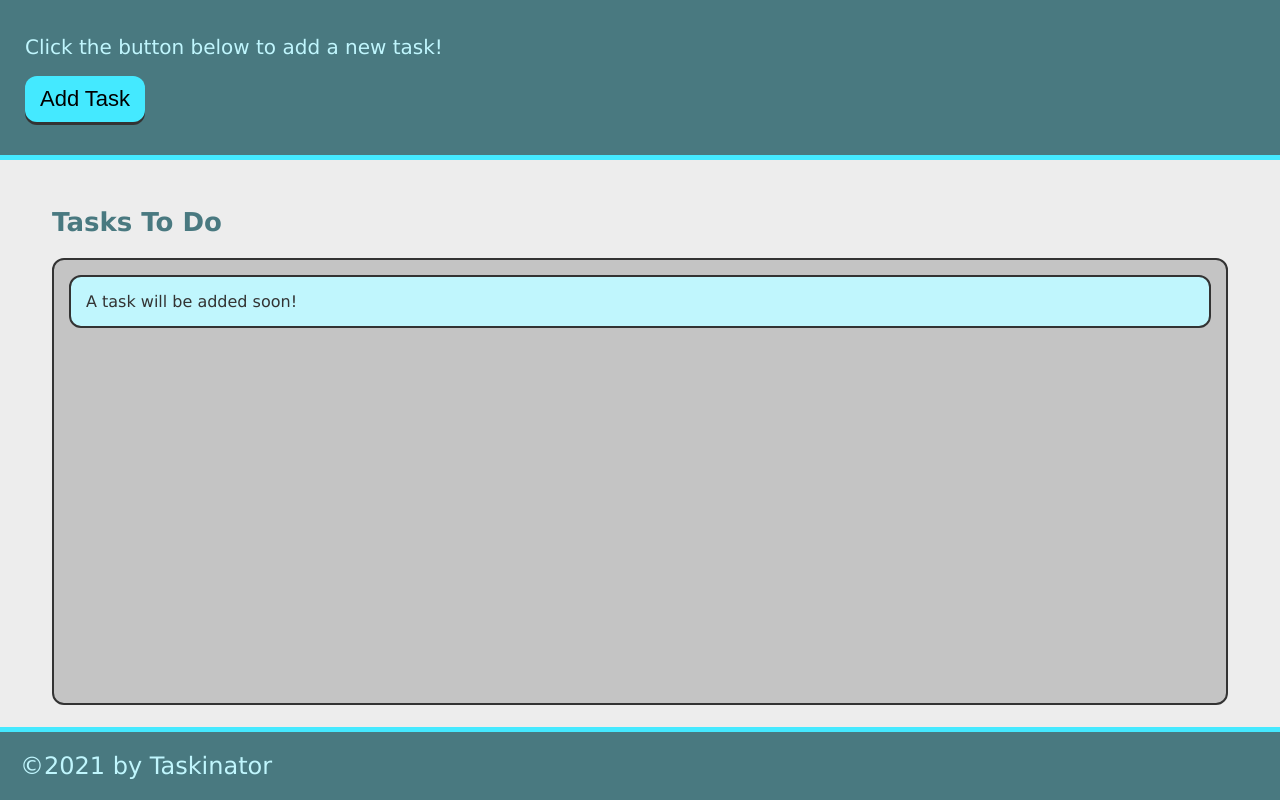
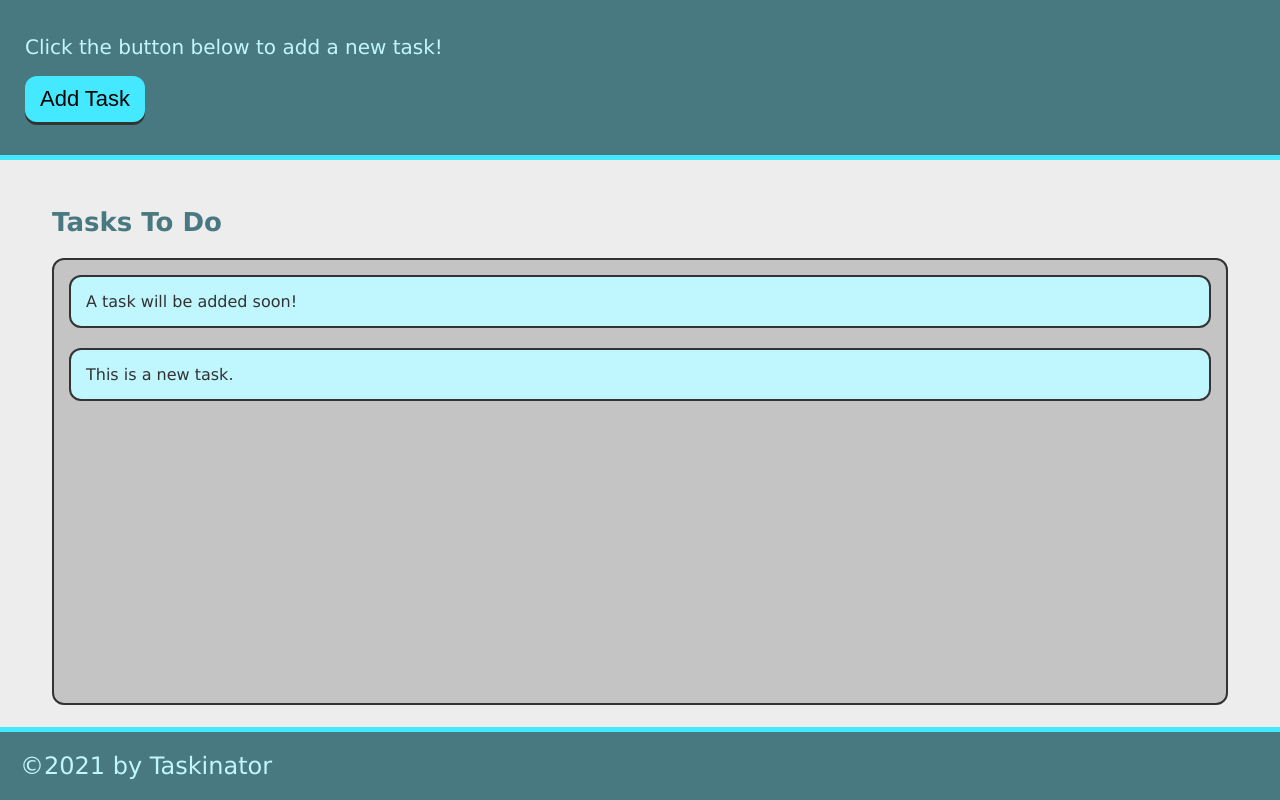
Before and after one commit to thecatwest/taskinator, a plain HTML site: page index.html in a window 1280 px wide. Both pictures are taken after a click on the button "Add Task". Drawn offline with Linux system fonts and the light colour scheme.

Commit message:
add ability to add task

```diff
--- a/assets/js/script.js
+++ b/assets/js/script.js
@@ -0,0 +1,17 @@
+var buttonEl = document.querySelector("#save-task");
+
+console.log(buttonEl);
+
+var buttonEl = document.querySelector("#save-task");
+var tasksToDoEl = document.querySelector("#tasks-to-do");
+
+// dynamically create task item
+var createTaskHandler = function() {
+    var listItemEl = document.createElement("li");
+    listItemEl.className = "task-item";
+    listItemEl.textContent = "This is a new task.";
+    tasksToDoEl.appendChild(listItemEl);
+}
+
+// call the function
+buttonEl.addEventListener("click", createTaskHandler);
--- a/index.html
+++ b/index.html
@@ -13,13 +13,13 @@
     <header>
         <h1 class="page-title"></h1>
         <p>Click the button below to add a new task!</p>
-        <button class="btn">Add Task</button>
+        <button class="btn" id="save-task">Add Task</button>
     </header>
 
     <main class="page-content">
         <section class="task-list-wrapper">
             <h2 class="list-title">Tasks To Do</h2>
-            <ul class="task-list">
+            <ul class="task-list" id="tasks-to-do">
                 <li class="task-item">A task will be added soon!</li>
             </ul>
         </section>
```
